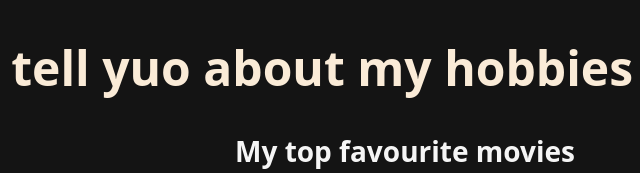
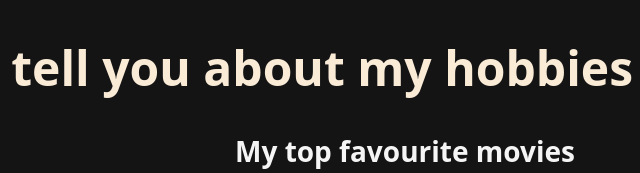
Before and after one commit to Tarwtar/Portfolio, a plain HTML site: page index.html in a window 1280 px wide. Shown: the part 213-386 px from the top of the page, 235-875 px from the left. Drawn offline with nearby package versions, Linux system fonts and the light colour scheme.

Commit message:
mistakes

```diff
--- a/index.html
+++ b/index.html
@@ -18,7 +18,7 @@
 <body>
     <header>
         <h1 class="maintitle"> Hello, my name is Maria and it`s my portfolio</h1>
-        <h2 class="headertitle">Here I`ll tell yuo about my hobbies and smth I like</h2>
+        <h2 class="headertitle">Here I`ll tell you about my hobbies and smth I like</h2>
     </header>
     <main>
 
```
